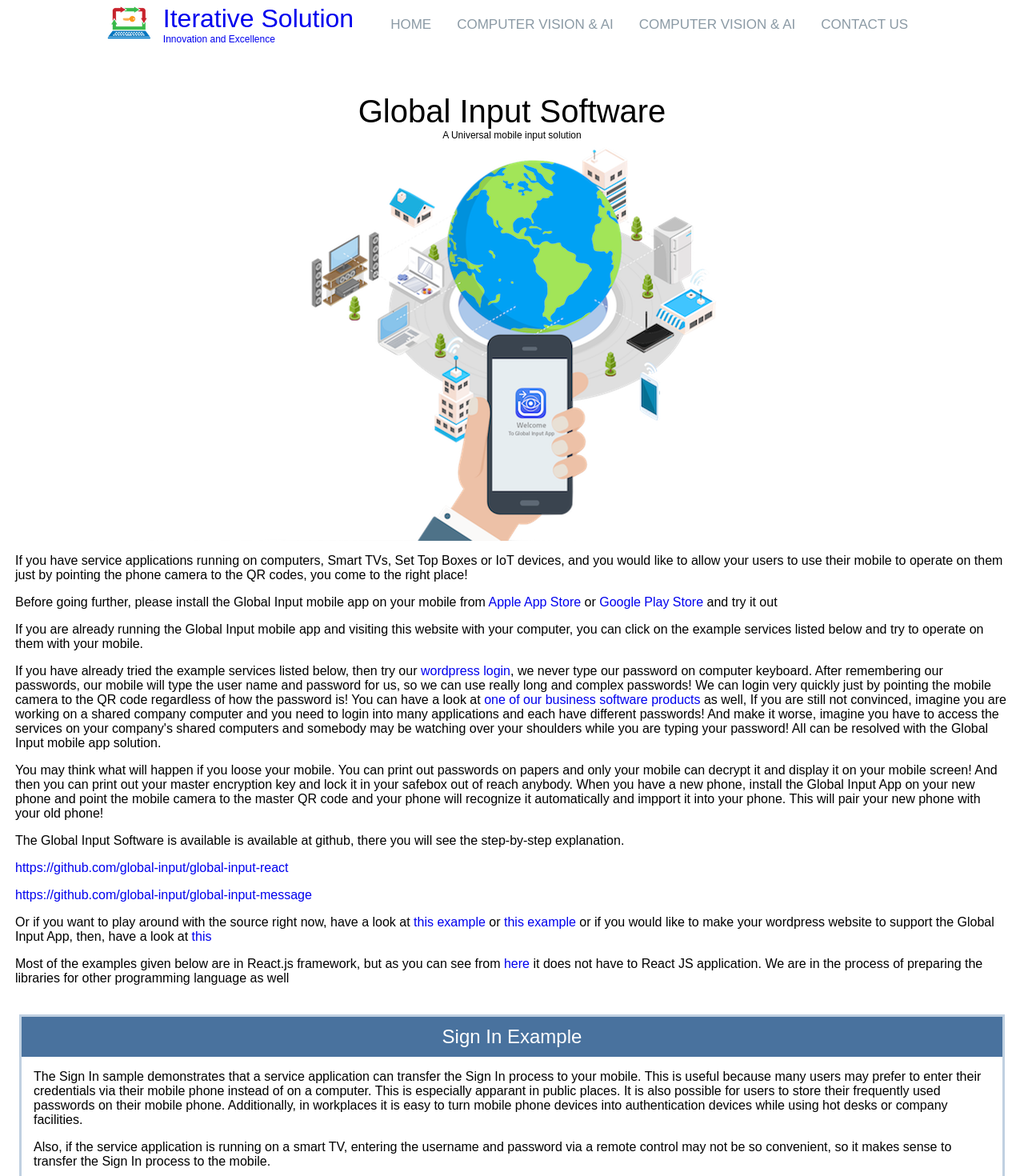
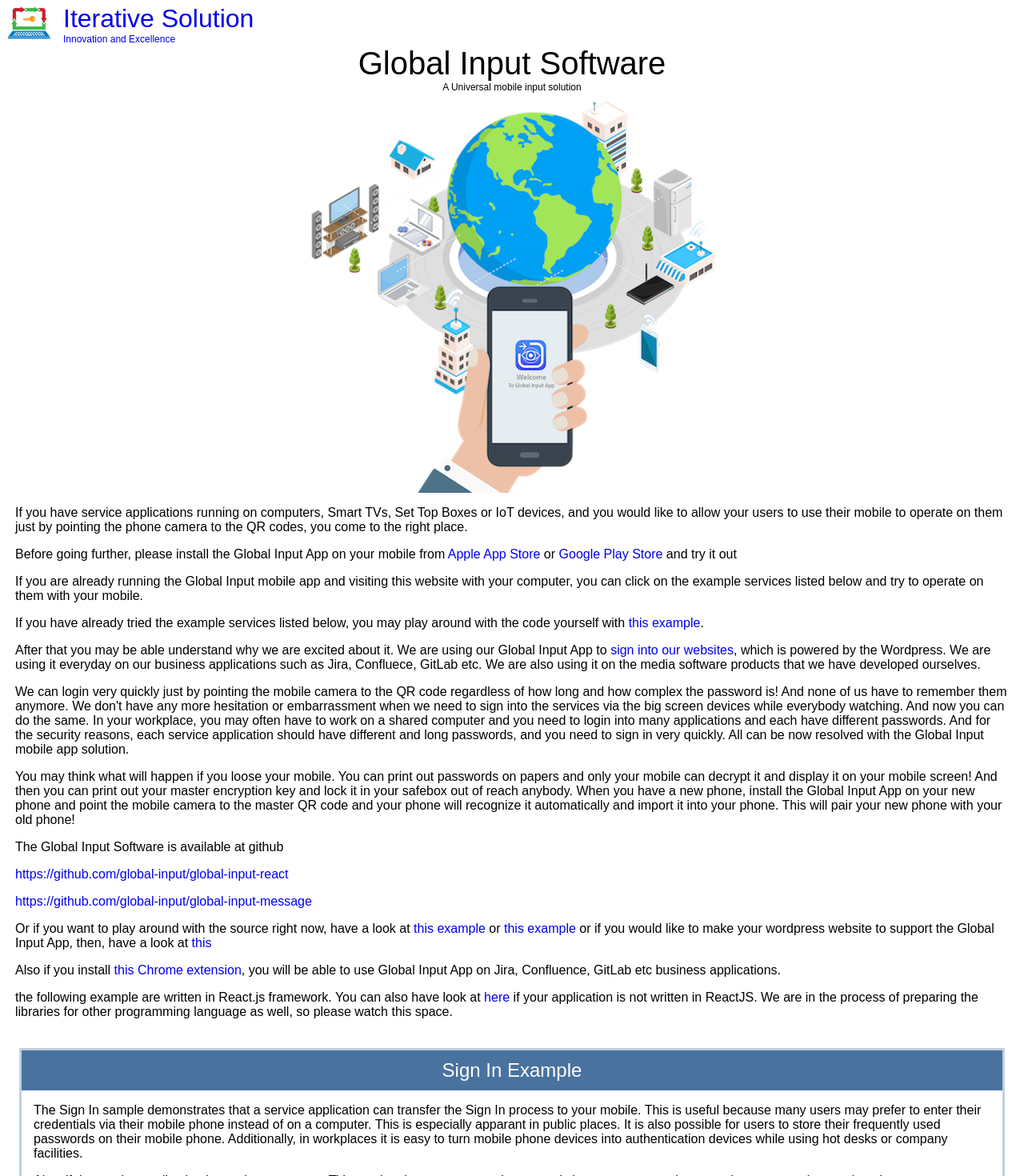
Before and after one commit to global-input/global-input-web, a React (Create React App) app: page / in a window 1280 px wide. Shown: the top 1470 px of the page at 80% size. Built offline with nearby package versions, Linux system fonts and the light colour scheme.

Commit message:
removed the menu and fixed the grammar errors

```diff
--- a/src/configs/textValues.js
+++ b/src/configs/textValues.js
@@ -31,37 +31,23 @@
      subtitle:"A Universal mobile input solution",
      copyrightinfo:"Copyright © 2017-2022 by Iterative Solution Limited",
 
-     content1:["If you have service applications running on computers, Smart TVs, Set Top Boxes or IoT devices,  and you would like to allow your users to use their mobile to operate on them just by pointing the phone camera to the QR codes, you come to the right place!",
-        "Before going further, please install the Global Input mobile app on your mobile from [Apple App Store](https://itunes.apple.com/us/app/global-input-app/id1269541616?mt=8&ign-mpt=uo%3D4) or [Google Play Store](https://play.google.com/store/apps/details?id=uk.co.globalinput&hl=en_GB) and try it out",
+     content1:["If you have service applications running on computers, Smart TVs, Set Top Boxes or IoT devices,  and you would like to allow your users to use their mobile to operate on them just by pointing the phone camera to the QR codes, you come to the right place. ",
+        "Before going further, please install the Global Input App on your mobile from [Apple App Store](https://itunes.apple.com/us/app/global-input-app/id1269541616?mt=8&ign-mpt=uo%3D4) or [Google Play Store](https://play.google.com/store/apps/details?id=uk.co.globalinput&hl=en_GB) and try it out",
         "If you are already running the Global Input mobile app and visiting this website with your computer, you can click on the example services listed below and try to operate on them with your mobile.",
-        "If you have already tried the example services listed below, then try our [wordpress login](https://iterativesolution.co.uk/wp-admin/), we never type our password on computer keyboard. After remembering our passwords, our mobile will type the user name and password for us, so we can use really long and complex passwords! We can login very quickly just by pointing the mobile camera to the QR code regardless of how the password is!  You can have a look at [one of our business software products](https://mediaapp.boxplus.com/) as well, If you are still not convinced, imagine you are working on a shared company computer and you need to login into many applications and each have different passwords! And make it worse, imagine you have to access the services on your company's shared computers and somebody may be watching over your shoulders while you are typing your password! All can be resolved with the Global Input mobile app solution.",
-        "You may think what will happen if you loose your mobile. You can print out passwords on papers and only your mobile can decrypt it and display it on your mobile screen! And then you can print out your master encryption key and lock it in your safebox out of reach anybody. When you have a new phone, install the Global Input App on your new phone and point the mobile camera to the master QR code and your phone will recognize it automatically and impport it into your phone. This will pair your new phone with your old phone!",
-        "The Global Input Software is available is available at github, there you will see the step-by-step explanation.",
+        "If you have already tried the example services listed below, you may play around with the code yourself with [this example]( https://jsfiddle.net/dilshat/26jh68wv/). ",
+        "After that you may be able understand why we are excited about it. We are using our Global Input App to [sign into our websites](https://iterativesolution.co.uk/wp-admin/), which is powered by the Wordpress.  We are using it everyday on our business applications such as Jira, Confluece, GitLab etc.  We are also using it on the media software products that we have developed ourselves. ",
+        "We can login very quickly just by pointing the mobile camera to the QR code regardless of how long and how complex the password is! And none of us have to remember them anymore. We don't have any more hesitation or embarrassment when we need to sign into the services via the big screen devices while everybody watching. And now you can do the same. In your workplace, you may often have to work on a shared computer and you need to login into many applications and each have different passwords. And for the security reasons, each service application should have different and long passwords, and you need to sign in very quickly. All can be now resolved with the Global Input mobile app solution.",
+        "You may think what will happen if you loose your mobile. You can print out passwords on papers and only your mobile can decrypt it and display it on your mobile screen! And then you can print out your master encryption key and lock it in your safebox out of reach anybody. When you have a new phone, install the Global Input App on your new phone and point the mobile camera to the master QR code and your phone will recognize it automatically and import it into your phone. This will pair your new phone with your old phone!",
+        "The Global Input Software is available at github",
         "[https://github.com/global-input/global-input-react](https://github.com/global-input/global-input-react)",
         "[https://github.com/global-input/global-input-message](https://github.com/global-input/global-input-message)",
         "Or if you want to play around with the source right now,  have a look at [this example](https://jsfiddle.net/dilshat/26jh68wv/) or [this example](https://jsfiddle.net/dilshat/c5fvyxqa/) or if you would like to make your wordpress website to support the Global Input App, then, have a look at [this](https://github.com/global-input/wordpress-login)",
-        "Most of the examples given below are in React.js framework, but as you can see from [here](https://github.com/global-input/global-input-message) it does not have to React JS application. We are in the process of preparing the libraries for other programming language as well",
+        "Also if you install [this Chrome extension](https://github.com/global-input/chrome-extension), you will be able to use Global Input App on Jira, Confluence, GitLab etc business applications.",
+        "the following example are written in React.js framework. You can also have look at [here](https://github.com/global-input/global-input-message) if your application is not written in ReactJS. We are in the process of preparing the libraries for other programming language as well, so please watch this space.",
       ],
+
   },
-  qrcode:{
-        title:"QR Code Printing",
-        content1:["The QR Code Printing Service enables you to print a QR code via your phone.",
-                  "This demonstrates how a service running on devices such as computers, smart TVs or IoTs can be securely connected to and controlled via the Global Input mobile app. ",
-                  "Bringing the possibility of providing many types of electronic services in public places such as train stations and airports where people can connect and operate on devices securely via the Global Input app. Even in the case of devices with no screen, a printed QR label/ticket can do the job."
-        ],
-        link:{
-          text:"Please click on the following arrow to see how it works.",
-          uri:"/global-input-app-example/qrcode-print"
-        },
-        content2:[
-          "After launching the Global Input app on your phone, point the camera to the QR code on the right and the app will connect to the application. When this happens, the QR Code will be highlighted indicating that a user is connected to the service.",
-          "When the app is connected to the service application, the service application sends the metadata information such as the title of the service, the fields and the buttons etc. to the app to allow the user to interact with the service directly via the app.",
-          "When the app receives the form from the service application, it identifies that the type of data that the service is requesting is QR code content. Consequently, it will present you with a list of data items in the app that matches the data type. After you have selected one of these items, the service form will be filled with the data that you have selected. For example, one of the data items is to allow you to print the encrypted password on paper. In this case, the password encryption key is generated on the first use and will stay inside the app and won't be transmitted over the network. Therefore, only the phone that encrypts the password can decrypt it back. When the app identifies a password via the phone camera, it immediately decrypts it and displays it on the screen."
-        ],
-        content3:[
-          "In the source code shown above, the only part that is related to the Global Input is to build the metadata about the service form and call the Global Input Component:"
-        ]
-  },
+
 
   signin:{
     title:"Sign In Example",
@@ -97,6 +83,25 @@
       ]
     }
   },
+  qrcode:{
+        title:"QR Code Printing",
+        content1:["The QR Code Printing Service enables you to print a QR code via your phone.",
+                  "This demonstrates how a service running on devices such as computers, smart TVs or IoTs can be securely connected to and controlled via the Global Input mobile app. ",
+                  "Bringing the possibility of providing many types of electronic services in public places such as train stations and airports where people can connect and operate on devices securely via the Global Input app. Even in the case of devices with no screen, a printed QR label/ticket can do the job."
+        ],
+        link:{
+          text:"Please click on the following arrow to see how it works.",
+          uri:"/global-input-app-example/qrcode-print"
+        },
+        content2:[
+          "After launching the Global Input app on your phone, point the camera to the QR code on the right and the app will connect to the application. When this happens, the QR Code will be highlighted indicating that a user is connected to the service.",
+          "When the app is connected to the service application, the service application sends the metadata information such as the title of the service, the fields and the buttons etc. to the app to allow the user to interact with the service directly via the app.",
+          "When the app receives the form from the service application, it identifies that the type of data that the service is requesting is QR code content. Consequently, it will present you with a list of data items in the app that matches the data type. After you have selected one of these items, the service form will be filled with the data that you have selected. For example, one of the data items is to allow you to print the encrypted password on paper. In this case, the password encryption key is generated on the first use and will stay inside the app and won't be transmitted over the network. Therefore, only the phone that encrypts the password can decrypt it back. When the app identifies a password via the phone camera, it immediately decrypts it and displays it on the screen."
+        ],
+        content3:[
+          "In the source code shown above, the only part that is related to the Global Input is to build the metadata about the service form and call the Global Input Component:"
+        ]
+  },
   pairing:{
     title:"Pair handsets",
     content1:["This example demonstrates that you can also easily restrict your service application to only those mobile devices that are pre-paired with your application service. If you use a different value for the service group id than the default one, only those handsets that are pre-paired can connect to your application service."
--- a/src/css/home.css
+++ b/src/css/home.css
@@ -1,7 +1,7 @@
 .headerSection{
   display:flex;
   flex-direction: row;
-  justify-content: center;
+  justify-content: flex-start;
   align-items: center;
 }
 .companyHeader{
@@ -14,10 +14,7 @@
 
 
 .homeContainer{
-
   margin-bottom:10px;
-  margin-top: 60px;
-
 }
 
 .appLink{
--- a/src/home/index.js
+++ b/src/home/index.js
@@ -15,11 +15,6 @@
         this.setState(Object.assign({},this.state,{menuPressed:!this.state.menuPressed}));
   }
   render() {
-    var responsiveMenuClass="topnav";
-    if(this.state.menuPressed){
-        responsiveMenuClass="topnav responsive";
-    }
-
     return (
       <div>
           <div className="headerSection">
@@ -33,16 +28,6 @@
                               <div className="tagText">{textValues.company.tags}</div>
                         </div>
                       </a>
-               </div>
-
-
-               <div className={responsiveMenuClass} id="myTopnav">
-                 <a href={textValues.company.home.link}>{textValues.company.home.linkText}</a>
-                 <a href={textValues.company.mobileForBusiness.link}>{textValues.company.mobileForBusiness.linkText}</a>
-                 <a href={textValues.company.mobileForBusiness.link}>{textValues.company.mobileForBusiness.linkText}</a>
-                 <a href={textValues.company.contactUs.link}>{textValues.company.contactUs.linkText}</a>
-
-                 <a className="icon" onClick={this.menuPressed.bind(this)}>&#9776;</a>
                </div>
 
           </div>
@@ -64,6 +49,10 @@
 
 
           </div>
+
+
+
+
       </div>
             );
   }
```
Also changed, not shown: src/App.js (+6 -1 lines).
